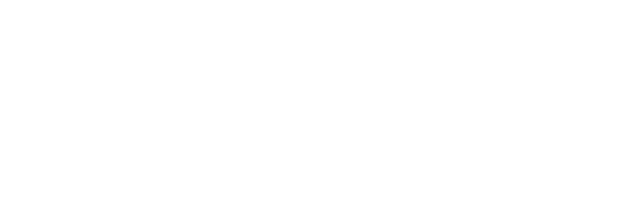
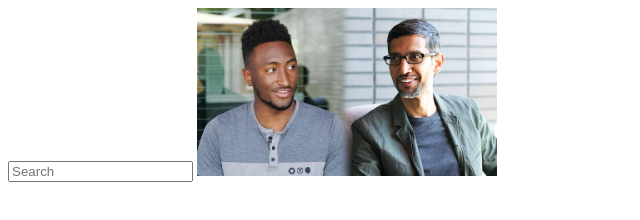
Before and after one commit to saikrishnakovuru/HTML-CSS, a plain HTML site: page YouTube/youtube-clone/youtube.html in a window 1280 px wide. Shown: the whole page, without its empty margins (0-640 px from the left). Drawn offline with Linux system fonts and the light colour scheme.

Commit message:
Readme files and base classes

```diff
--- a/YouTube/youtube-clone/youtube.css
+++ b/YouTube/youtube-clone/youtube.css
@@ -0,0 +1,3 @@
+.thumbnail {
+  width: 300px;
+}
--- a/YouTube/youtube-clone/youtube.html
+++ b/YouTube/youtube-clone/youtube.html
@@ -5,10 +5,12 @@
     <meta charset="UTF-8">
     <meta name="viewport" content="width=device-width, initial-scale=1.0">
     <title>Youtube clone</title>
+    <link rel="stylesheet" href="youtube.css">
   </head>
 
   <body>
-
+    <input class="main-search-bar" type="text" placeholder="Search">
+    <img class="thumbnail" src="thumbnails/thumbnail-1.webp" alt="image">
   </body>
 
 </html>
```
Also changed, not shown: YouTube/youtube-clone/readme.md-files/image.png (added), YouTube/youtube-clone/thumbnails/thumbnail-1.webp (renamed from YouTube/youtube-clone/images/thumbnail-1.webp), 3 other files.
